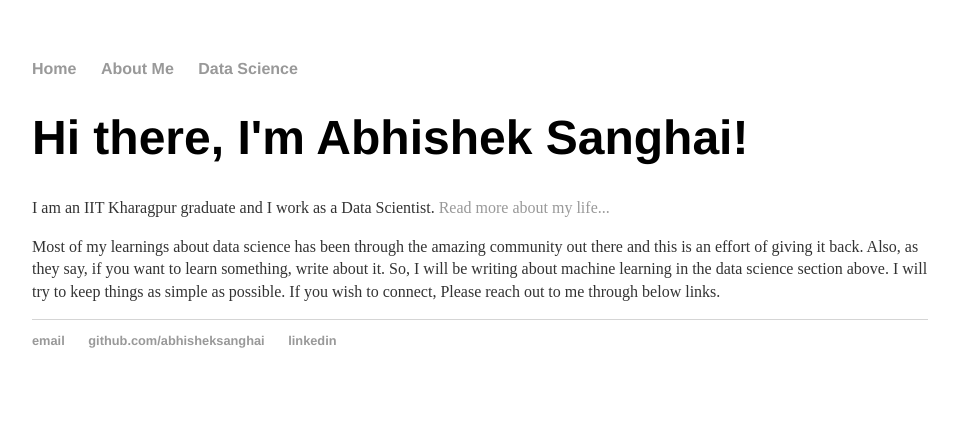
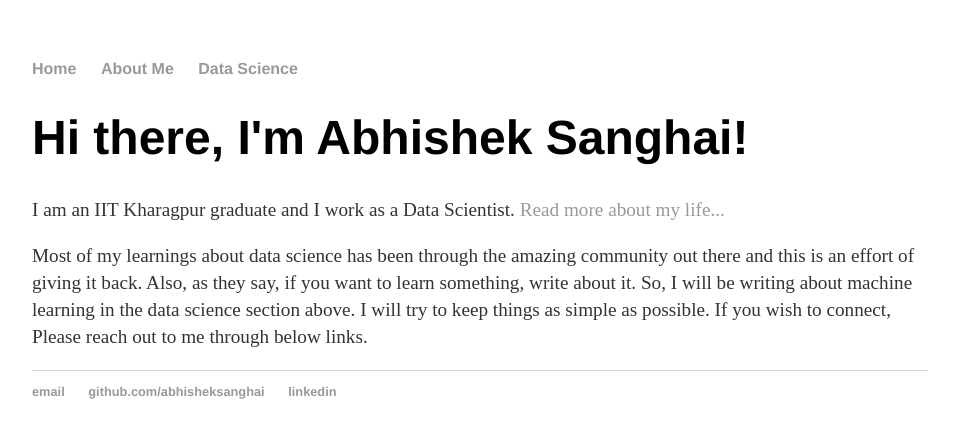
Before and after one commit to abhisheksanghai/abhisheksanghai.github.io, a Jekyll site: the page built from index.html, in a window 1280 px wide. Shown: the top 438 px of the page, without its empty margins (160-1118 px from the left). Built offline with Jekyll 4.4.1, drawn with Linux system fonts in a browser that asks for light colours.

Commit message:
Update main.css
changing font sizes to 1.2

```diff
--- a/css/main.css
+++ b/css/main.css
@@ -24,7 +24,7 @@ h1 {
     font-family:'Helvetica', 'Arial', 'Sans-Serif';
 }
 p {
-    font-size: 1.0em;
+    font-size: 1.2em;
     line-height: 1.4em;
     color: #333;
 }
@@ -35,7 +35,7 @@ footer {
 
 ul.posts {
     margin: 20px auto 40px;
-    font-size: 1.0em;
+    font-size: 1.2em;
 }
 
 ul.posts li {
```
